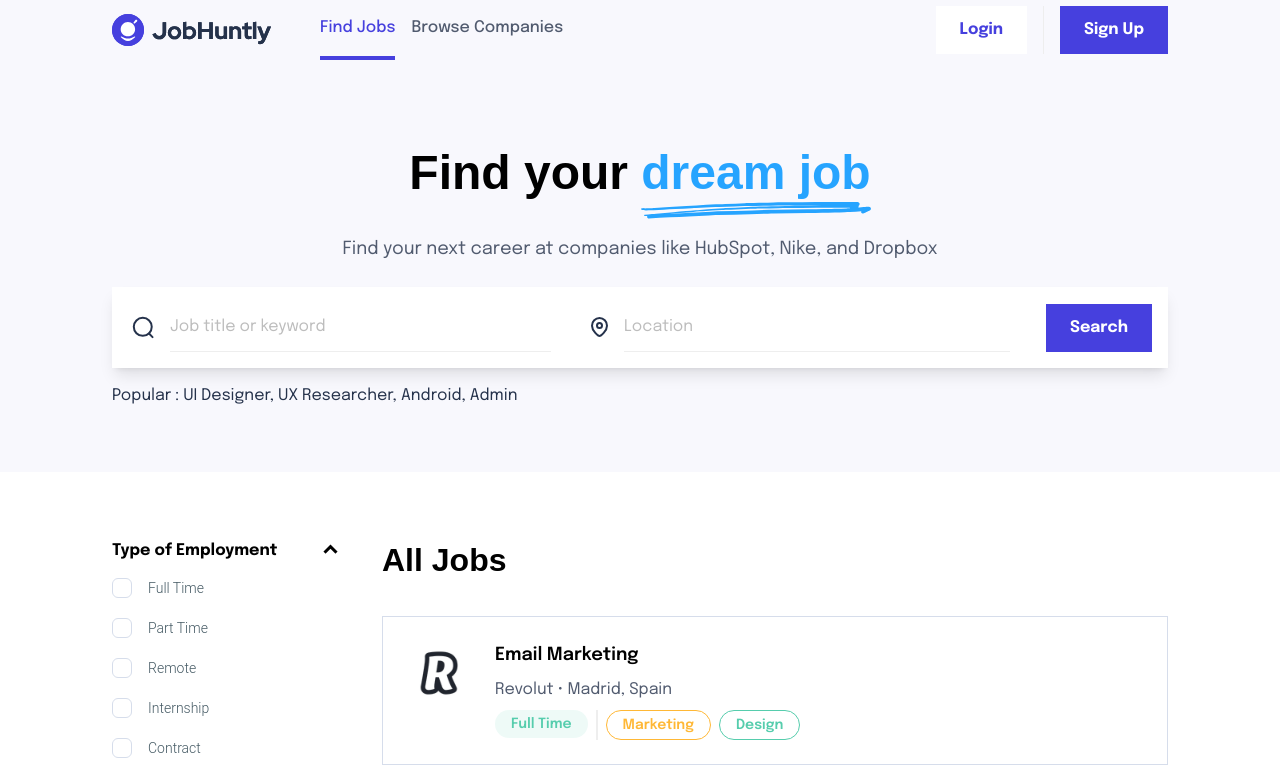
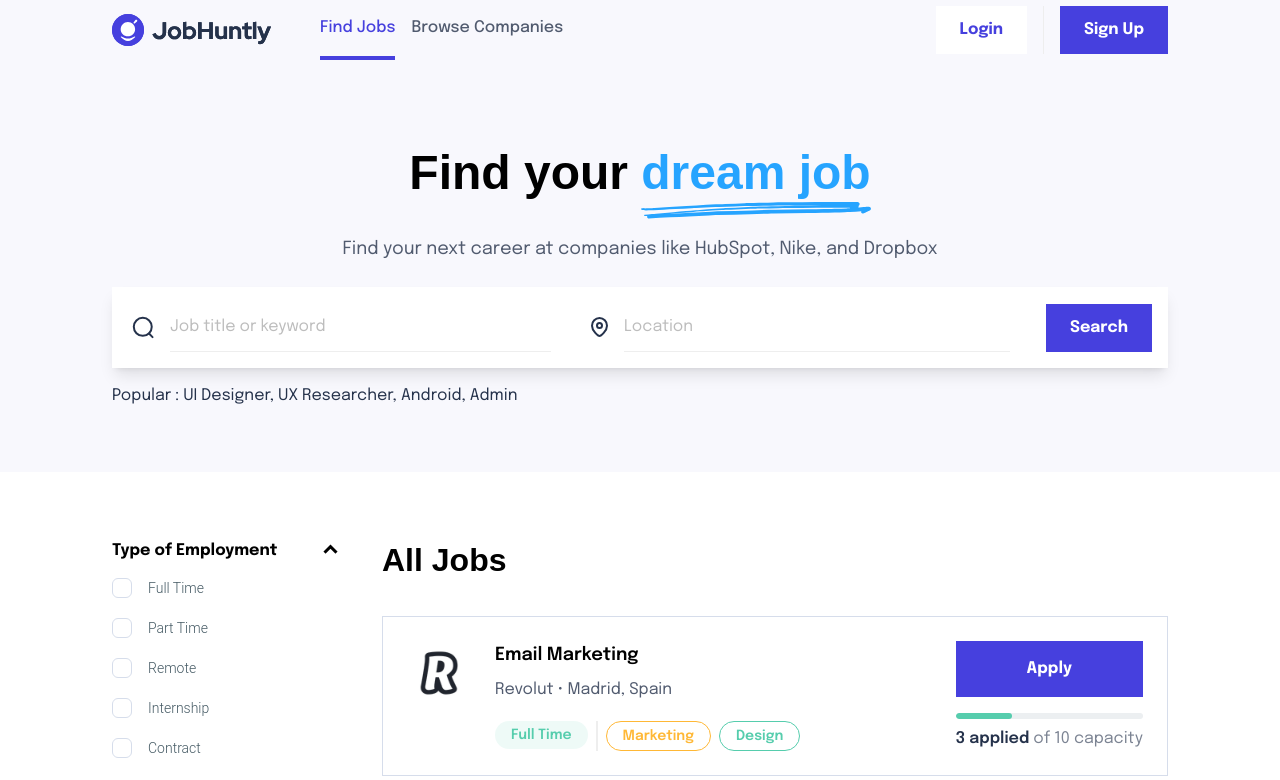
Before and after one commit to JLDaquipa/jobhuntly-website, a React (Vite) app: page /find in a window 1280 px wide. Shown: the top 780 px of the page. Built offline with nearby package versions, Linux system fonts and the light colour scheme; a web font is replaced by a local one.

Commit message:
Created progress bar for JobCard component

```diff
--- a/src/components/Button.jsx
+++ b/src/components/Button.jsx
@@ -1,6 +1,6 @@
 /* eslint-disable react/prop-types */
 
-const Button = ({label, action, style}) => {
+const Button = ({label, action, style, className}) => {
   let buttonStyle = "text-brand-primary bg-white";
 
   if(style === "outlined"){
@@ -11,7 +11,7 @@
 
   return (
     <button
-      className={`px-6 py-3 font-bold cursor-pointer font-epilogue ${buttonStyle} w-full md:w-max`}
+      className={`px-6 py-3 font-bold cursor-pointer font-epilogue ${buttonStyle} w-full md:w-max ${className}`}
       onClick={() => action}
     >
       {label}
--- a/src/components/JobCard.jsx
+++ b/src/components/JobCard.jsx
@@ -1,9 +1,12 @@
 /* eslint-disable react/prop-types */
 import CategoryLabel from "./CategoryLabel";
 import { categoryLabelColor } from "../constant";
+import { Progress } from "@material-tailwind/react";
+import Button from "./Button";
 
-const JobCard = ({size, cardType, button, icon, label, progress, jobData}) => {
-  const {companyName, companyLogo, position, location, type, categories } = jobData;
+const JobCard = ({button, icon, label, progress, jobData}) => {
+  const {companyName, companyLogo, position, location, type, categories, applied, capacity } = jobData;
+  const progressPercentage = (applied / capacity) * 100;
 
   return (
     <div className="flex flex-col lg:flex-row gap-6 font-epilogue p-6 border bg-white border-neutral-20 cursor-pointer hover:shadow-md transition ease-in-out z-10">
@@ -35,6 +38,19 @@
         }
       </div>
       </div>
+      {
+        button &&
+        <div className="flex flex-col ml-auto items-center justify-between w-full lg:w-fit gap-4">
+          <Button label="Apply" action={()=>{}} style="filled" className="min-md:w-full lg:py-4" />
+          {
+            progress &&
+            <div className="flex w-full flex-col gap-2">
+              <Progress value={progressPercentage} variant="filled" size="sm" barProps={{className: "bg-accent-green"}}/>
+              <p className="text-neutral-60"><span className="font-semibold text-neutral-100">{applied} applied</span> of {capacity} capacity</p>
+            </div>
+          }
+        </div>
+      }
     </div>
   )
 }
--- a/src/components/JobList.jsx
+++ b/src/components/JobList.jsx
@@ -192,6 +192,8 @@
                 <JobCard
                   key={i}
                   label={true}
+                  button={true}
+                  progress={true}
                   jobData={job}
                 />
               ))
```
